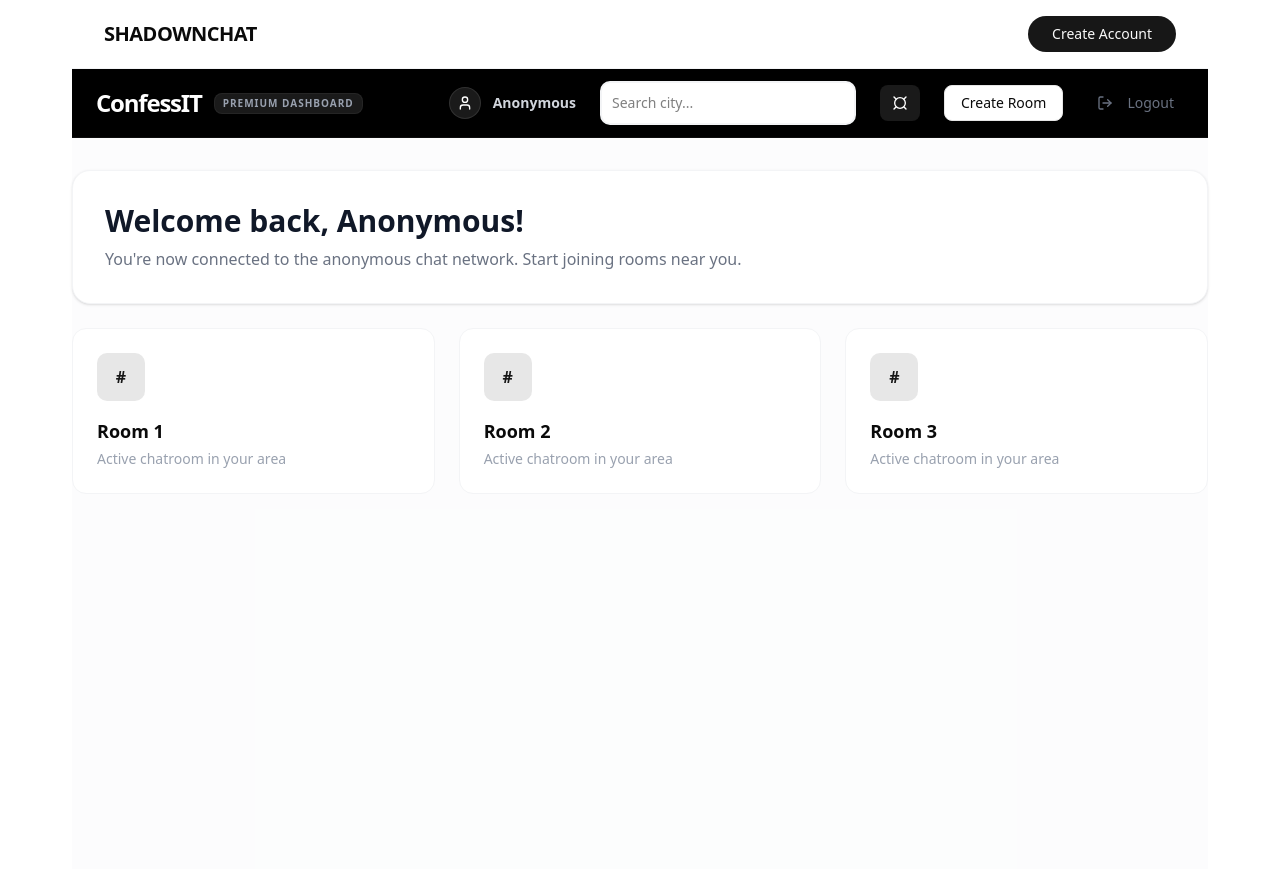
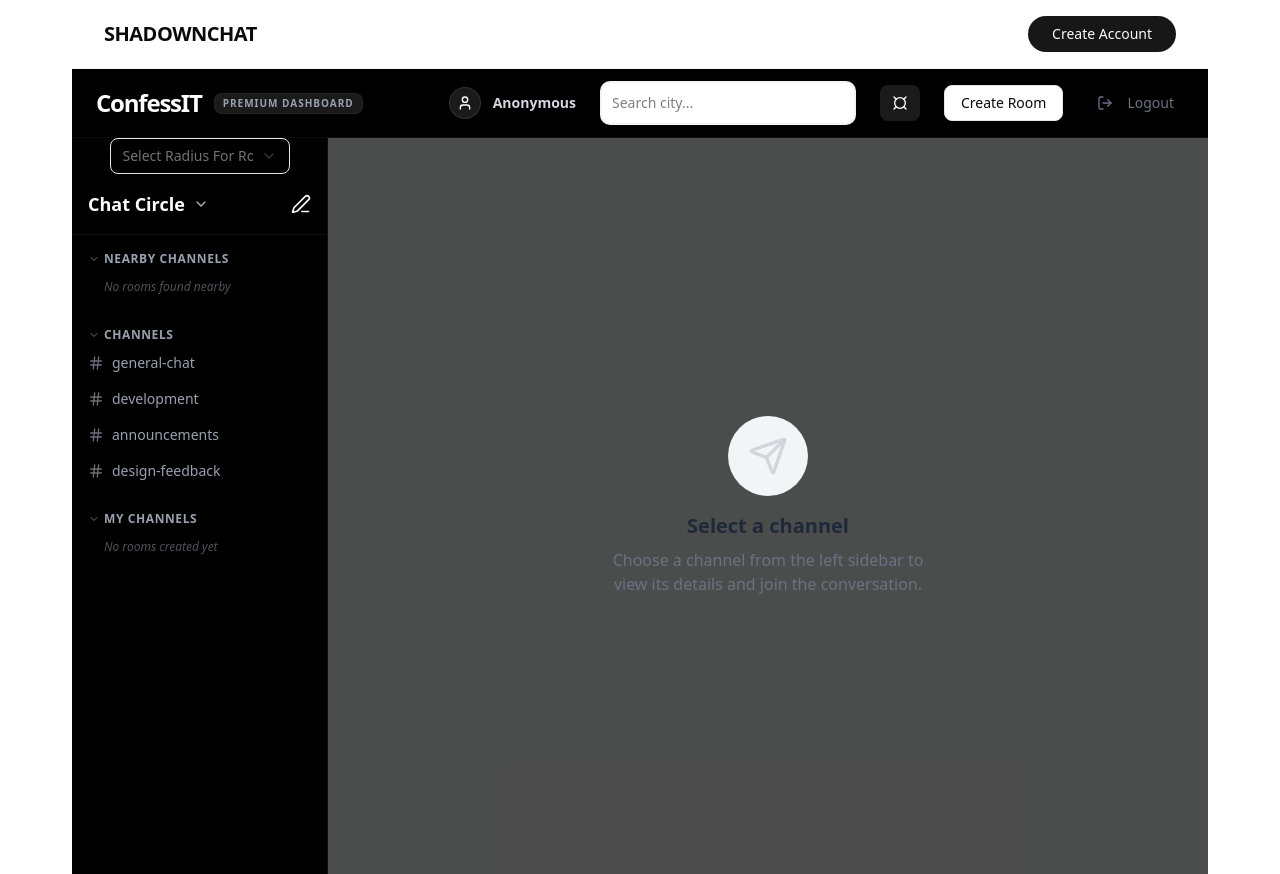
Before and after one commit to muhammadyaqoobmuet/Shadow-StayAnonymous, a Next.js app: page /dashboard in a window 1280 px wide. Built offline with nearby package versions, Linux system fonts and the light colour scheme.

Commit message:
enhance:dashboard

```diff
--- a/app/dashboard/layout.tsx
+++ b/app/dashboard/layout.tsx
@@ -4,6 +4,7 @@ import { useState } from "react";
 import DashboardNavBar from "@/components/dashboard-comps/DashboardNavBar";
 import Container from "@/components/lading-page-comps/Container";
 import { QueryClient, QueryClientProvider } from "@tanstack/react-query";
+import { Toaster } from "sonner";
 
 export default function DashboardLayout({
 	children,
@@ -19,9 +20,10 @@ export default function DashboardLayout({
 				<DashboardNavBar />
 				<main>
 
-						<div className="py-8">{children}</div>
+					<div className="h-full">{children}</div>
 
 				</main>
+				<Toaster richColors position="top-center" />
 			</div>
 		</QueryClientProvider>
 	);
--- a/app/dashboard/page.tsx
+++ b/app/dashboard/page.tsx
@@ -1,40 +1,21 @@
 'use client'
-import { socket } from '@/lib/socket'
-import React, { useEffect, useState } from 'react'
+import React, { useState } from 'react'
+import { userStore } from '@/stores/user-store'
+import ChannelSidebar, { Channel } from '@/components/dashboard-comps/ChannelSidebar'
+import ChannelView from '@/components/dashboard-comps/ChannelView'
 
 const DashboardPage = () => {
-	const [userName, setUserName] = useState<string | null>(null)
 
-	useEffect(() => {
-		setUserName(localStorage.getItem('userName'))
-
-		// if (socket.connected) {
-		// 	console.log('connected')
-		// }
-
-		// Example socket emit
-		//socket.emit('join_room', { roomId: 2 })
-
-	}, [])
+	const [selectedChannel, setSelectedChannel] = useState<Channel | null>(null)
 
 	return (
-		<div className="space-y-6">
-			<div className="bg-white p-8 rounded-2xl shadow-sm border border-gray-100">
-				<h2 className="text-3xl font-bold text-gray-900">Welcome back, {userName || 'Anonymous'}!</h2>
-				<p className="text-gray-500 mt-2">You're now connected to the anonymous chat network. Start joining rooms near you.</p>
-			</div>
+		<div className="h-[calc(100vh-64px)] overflow-hidden flex bg-black">
+			<ChannelSidebar
+				selectedChannelId={selectedChannel?.id}
+				onSelectChannel={setSelectedChannel}
+			/>
 
-			<div className="grid grid-cols-1 md:grid-cols-3 gap-6">
-				{[1, 2, 3].map((i) => (
-					<div key={i} className="bg-white p-6 rounded-xl border border-gray-100 hover:shadow-md transition-shadow">
-						<div className="h-12 w-12 bg-primary/10 rounded-lg flex items-center justify-center mb-4">
-							<span className="text-primary font-bold">#</span>
-						</div>
-						<h3 className="font-semibold text-lg">Room {i}</h3>
-						<p className="text-sm text-gray-400 mt-1">Active chatroom in your area</p>
-					</div>
-				))}
-			</div>
+			<ChannelView channel={selectedChannel} />
 		</div>
 	)
 }
```
